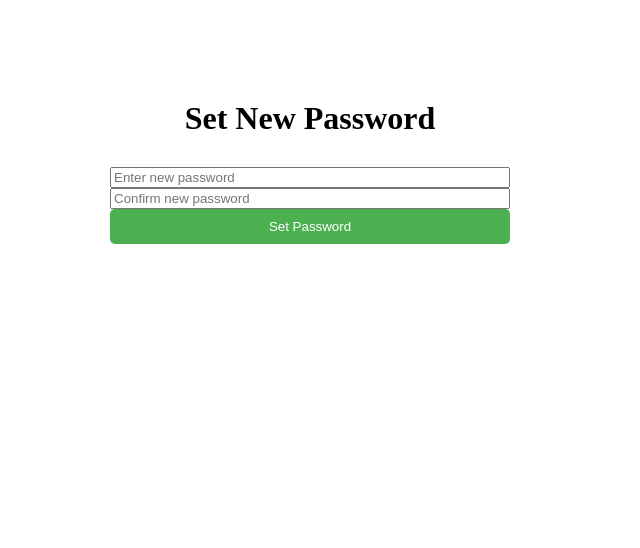
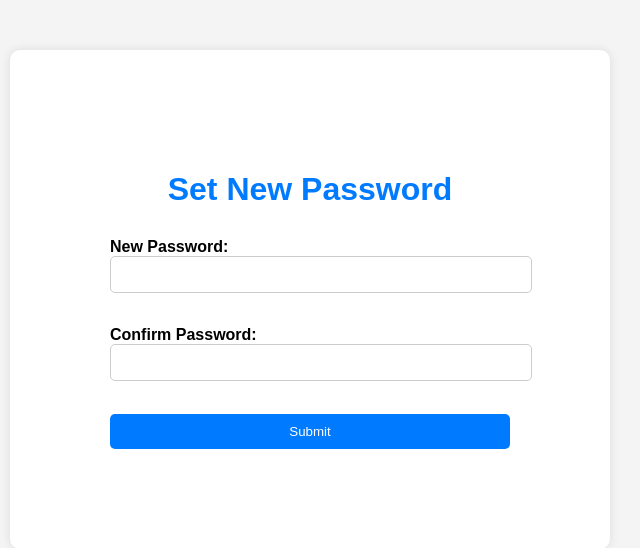
Before and after one commit to Anthony-Shoshi/the-festival-group-3, a PHP site: page /ForgotPassword/views/set-new-password.php in a window 1280 px wide. Shown: the top 548 px of the page, without its empty margins (330-970 px from the left). Run offline with PHP 8.4, Linux system fonts and the light colour scheme.

Commit message:
Ain't working

```diff
--- a/app/public/backend/js/script.js
+++ b/app/public/backend/js/script.js
@@ -31,3 +31,5 @@ $(document).ready(function () {
         ]
     });
 });
+// script.js
+// script.js
--- a/app/public/frontend/css/style.css
+++ b/app/public/frontend/css/style.css
@@ -41,3 +41,50 @@ input[type="submit"] {
 input[type="submit"]:hover {
     background-color: #45a049;
 }
+.password-body {
+    font-family: Arial, sans-serif;
+    background-color: #f4f4f4;
+    margin: 0;
+    padding: 0;
+}
+
+.container-password {
+    width: 400px;
+    margin: 50px auto;
+    background-color: #fff;
+    padding: 100px;
+    border-radius: 10px;
+    box-shadow: 0 0 10px rgba(0, 0, 0, 0.1);
+}
+
+h1 {
+    color: #007bff;
+    text-align: center;
+}
+
+label {
+    font-weight: bold;
+}
+
+input[type="password"] {
+    width: 100%;
+    padding: 10px;
+    margin-bottom: 15px;
+    border: 1px solid #ccc;
+    border-radius: 5px;
+}
+
+button[type="submit"] {
+    width: 100%;
+    padding: 10px;
+    background-color: #007bff;
+    color: #fff;
+    border: none;
+    border-radius: 5px;
+    cursor: pointer;
+    transition: background-color 0.3s;
+}
+
+button[type="submit"]:hover {
+    background-color: #0056b3;
+}
--- a/app/services/UserService.php
+++ b/app/services/UserService.php
@@ -126,12 +126,13 @@ class UserService
             throw new Exception("Error: " . $e->getMessage());
         }
     }
-    public function resetPassword($user)
+    public function resetPassword($user, $token)
     {
         try {
-            return $this->userRepository->resetPassword($user);
+            return $this->userRepository->resetPassword($user, $token);
         } catch (Exception $e) {
             throw new Exception("Error: " . $e->getMessage());
         }
     }
+
 }
--- a/app/views/set-new-password.php
+++ b/app/views/set-new-password.php
@@ -6,15 +6,29 @@
     <title>Set New Password</title>
     <link rel="stylesheet" href="/frontend/css/style.css">
 </head>
-<body>
-<div class="container">
+<body class="password-body">
+<div class="container-password">
     <h1>Set New Password</h1>
-    <form action="/resetpassword/setNewPassword" method="post">
-        <input type="password" name="password" placeholder="Enter new password" required>
-        <input type="password" name="confirm_password" placeholder="Confirm new password" required>
-        <input type="submit" value="Set Password">
+    <form id="resetPasswordForm" method="post">
+        <label for="password">New Password:</label>
+        <input type="password" id="password" name="password" required><br>
+
+        <label for="confirmPassword">Confirm Password:</label>
+        <input type="password" id="confirmPassword" name="confirmPassword" required><br>
+
+        <button type="submit">Submit</button>
     </form>
 </div>
-
 </body>
 </html>
+<script>
+    document.getElementById('resetPasswordForm').addEventListener('submit', function(event) {
+        var password = document.getElementById('password').value;
+        var confirmPassword = document.getElementById('confirmPassword').value;
+
+        if (password !== confirmPassword) {
+            alert('Passwords do not match');
+            event.preventDefault();
+        }
+    });
+</script>
```
Also changed, not shown: app/controllers/ForgotPasswordController.php (+20 -11 lines), app/repositories/UserRepository.php (+17 -3 lines), app/views/reset-password-sent.php (+6 -4 lines).
